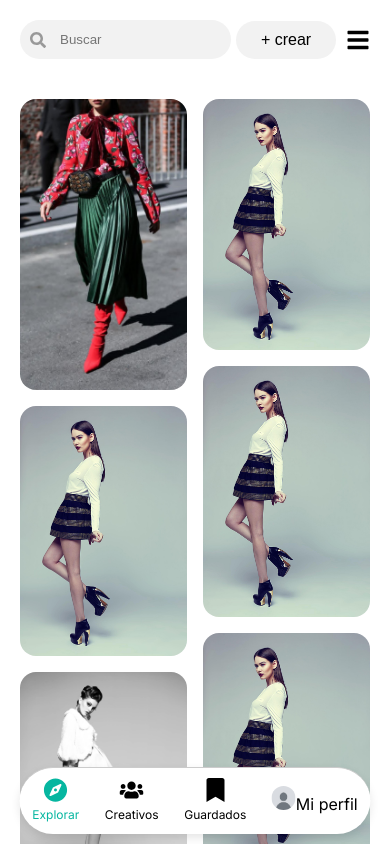
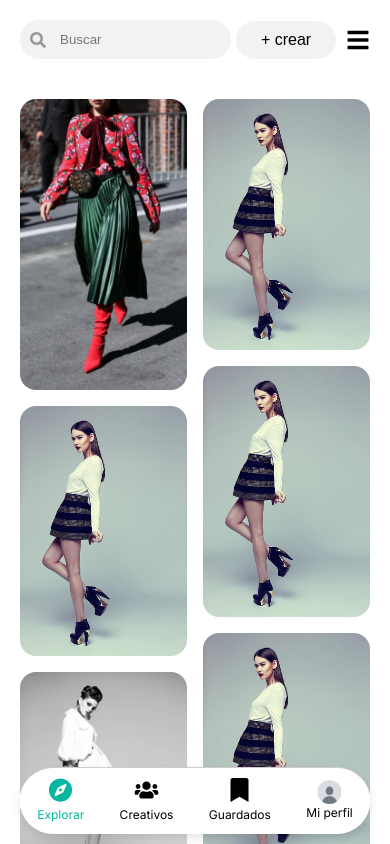
Before and after one commit to jaume768/Frontend-student-station, a React (Vite) app: page /ControlPanel in a window 390 px wide. Built offline with nearby package versions, Linux system fonts and the light colour scheme.

Commit message:
arreglos front

```diff
--- a/src/components/controlPanel/ProfileOptionsModal.jsx
+++ b/src/components/controlPanel/ProfileOptionsModal.jsx
@@ -4,7 +4,7 @@ import React from 'react';
 const ProfileOptionsModal = ({ onClose }) => {
     return (
         <div className="profile-options-modal">
-            <ul>
+            <ul className='profile-options-modal-ul'>
                 <li>Mi perfil</li>
                 <li>Editar perfil</li>
                 <li>Mi comunidad</li>
--- a/src/pages/css/control-panel.css
+++ b/src/pages/css/control-panel.css
@@ -399,10 +399,6 @@
         list-style: none;
     }
 
-    .mobile-navbar li {
-        text-align: center;
-    }
-
     .mobile-navbar a {
         display: flex;
         flex-direction: column;
@@ -502,21 +498,24 @@
 
 .profile-options-modal {
     position: absolute;
-    top: 50px;
-    right: 0;
-    background: white;
+    top: -247px;
+    width: 150px;
+    text-align: left;
+    right: -13px;
+    background: #fff;
     border: 1px solid #ccc;
-    color: black;
+    color: #000;
     border-radius: 4px;
-    box-shadow: 0 2px 8px rgba(0, 0, 0, 0.15);
+    box-shadow: 0 2px 8px #00000026;
     z-index: 9900;
     padding: 10px;
 }
 
-.profile-options-modal ul {
+.profile-options-modal-ul {
     list-style: none;
     margin: 0;
     padding: 0;
+    display: block;
 }
 
 .profile-options-modal li {
@@ -527,3 +526,11 @@
 .profile-options-modal li:hover {
     background-color: #f0f0f0;
 }
+
+.mobile-profile-link{
+    position: relative;
+    display: flex;
+    flex-direction: column;
+    align-items: center;
+    font-size: 0.75em;
+}
```
